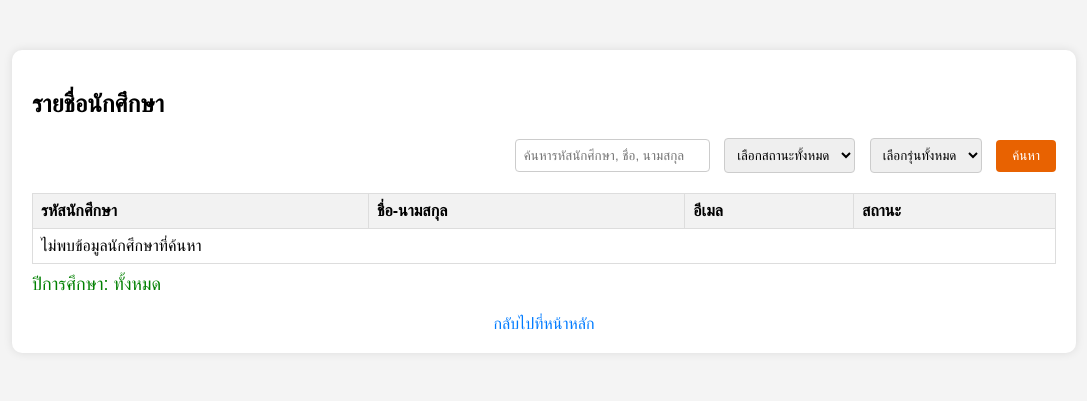
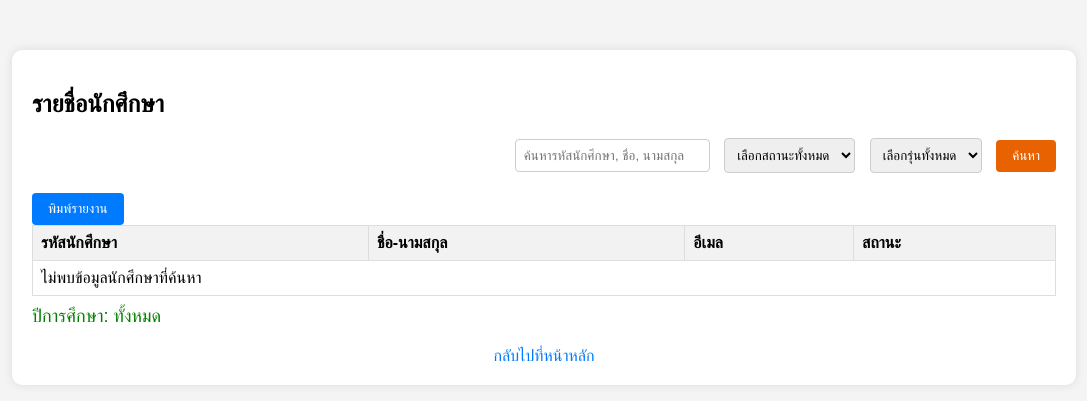
Before and after one commit to oomty43/pj, a PHP site: page /gstdlist.php in a window 1280 px wide. Shown: the top 401 px of the page, without its empty margins (96-1183 px from the left). Run offline with PHP 8.4, Linux system fonts and the light colour scheme; data that the repository does not hold is empty.

Commit message:
Update gstdlist.php

```diff
--- a/gstdlist.php
+++ b/gstdlist.php
@@ -137,6 +137,12 @@ function calculateAcademicYear($batch) {
             color: green; /* เปลี่ยนสีของข้อความเป็นสีเขียว */
         }
     </style>
+    <script>
+        // ฟังก์ชั่นสำหรับพิมพ์รายงาน
+        function printReport() {
+            window.print();
+        }
+    </script>
 </head>
 <body>
     <div class="container">
@@ -157,6 +163,13 @@ function calculateAcademicYear($batch) {
                 </select>
                 <input type="submit" value="ค้นหา">
             </form>
+        </div>
+
+                <!-- ปุ่มพิมพ์รายงาน -->
+                <div class="print-button">
+            <button onclick="printReport()" style="background-color: #007BFF; color: white; padding: 8px 16px; border: none; border-radius: 4px; cursor: pointer;">
+                พิมพ์รายงาน
+            </button>
         </div>
 
         <!-- Table for displaying student data -->
```
